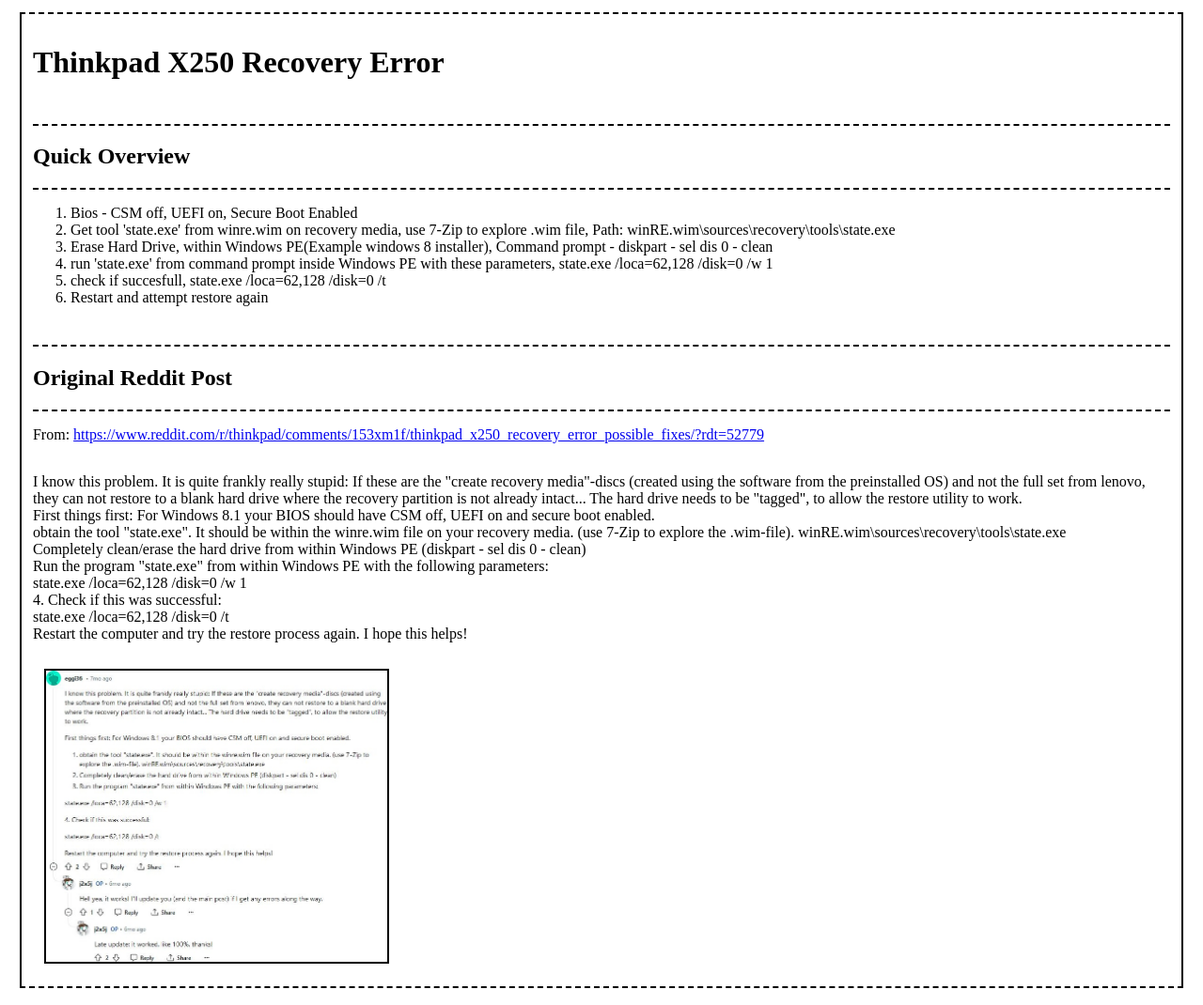
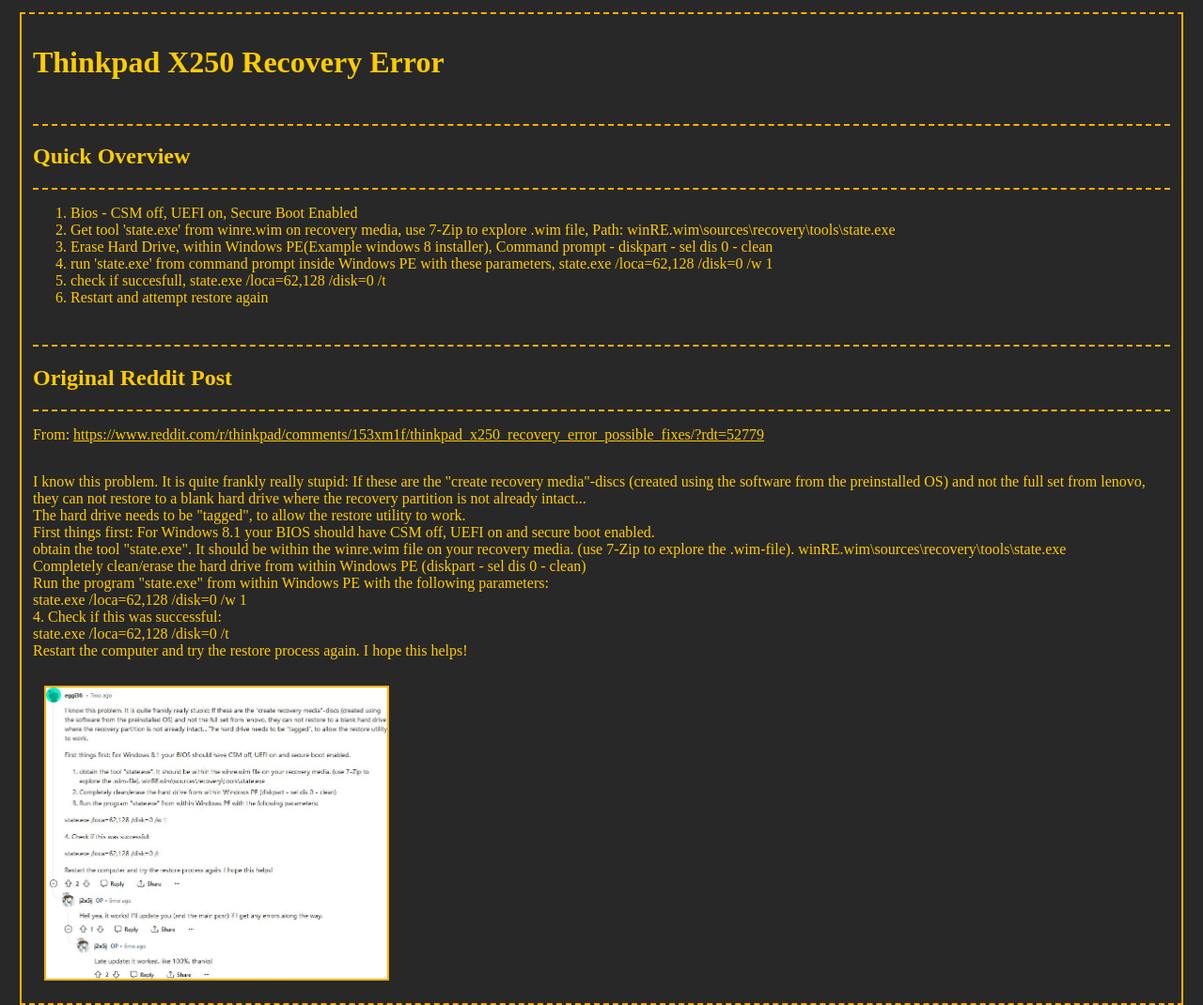
Before and after one commit to lostjarred/WEB-TPX250RecoveryError, a plain HTML site: page index.html in a window 1280 px wide. Shown: the whole page at 94% size. Drawn offline with Linux system fonts and the light colour scheme.

Commit message:
add colour to webpage

```diff
--- a/index.html
+++ b/index.html
@@ -14,19 +14,25 @@
                 margin: 1%;
             }
             .headerborder {
-                border-top: 2px dashed black;
-                border-bottom: 2px dashed black;
+                border-top: 2px dashed #FFB000;
+                border-bottom: 2px dashed #FFB000;
             }
             #maindiv {
-                border: 2px solid black;
-                border-top: 2px dashed;
-                border-bottom: 2px dashed;
+                border: 2px solid #FFB000;
+                border-top: 2px dashed #FFB000;
+                border-bottom: 2px dashed #FFB000;
             }
             img {
-                border: 2px solid black;
+                border: 2px solid #FFB000;
                 width: 100%;
                 height: 100%;
                 object-fit: contain;
+            }
+            h1, h2, h3, h4, p, a, li {
+                color: #FFCC00;
+            }
+            body {
+                background-color: #282828;
             }
         </style>
         <meta name="viewport" content="width=device-width,initial-scale=1.0">
@@ -55,7 +61,7 @@
                 </div>
                 <p>From: <a href="https://www.reddit.com/r/thinkpad/comments/153xm1f/thinkpad_x250_recovery_error_possible_fixes/?rdt=52779">https://www.reddit.com/r/thinkpad/comments/153xm1f/thinkpad_x250_recovery_error_possible_fixes/?rdt=52779</a></p>
                 <p>
-                    I know this problem. It is quite frankly really stupid: If these are the "create recovery media"-discs (created using the software from the preinstalled OS) and not the full set from lenovo, they can not restore to a blank hard drive where the recovery partition is not already intact... The hard drive needs to be "tagged", to allow the restore utility to work.<br>
+                    I know this problem. It is quite frankly really stupid: If these are the "create recovery media"-discs (created using the software from the preinstalled OS) and not the full set from lenovo, they can not restore to a blank hard drive where the recovery partition is not already intact...<br> The hard drive needs to be "tagged", to allow the restore utility to work.<br>
 
                     First things first: For Windows 8.1 your BIOS should have CSM off, UEFI on and secure boot enabled.<br>
 
```
